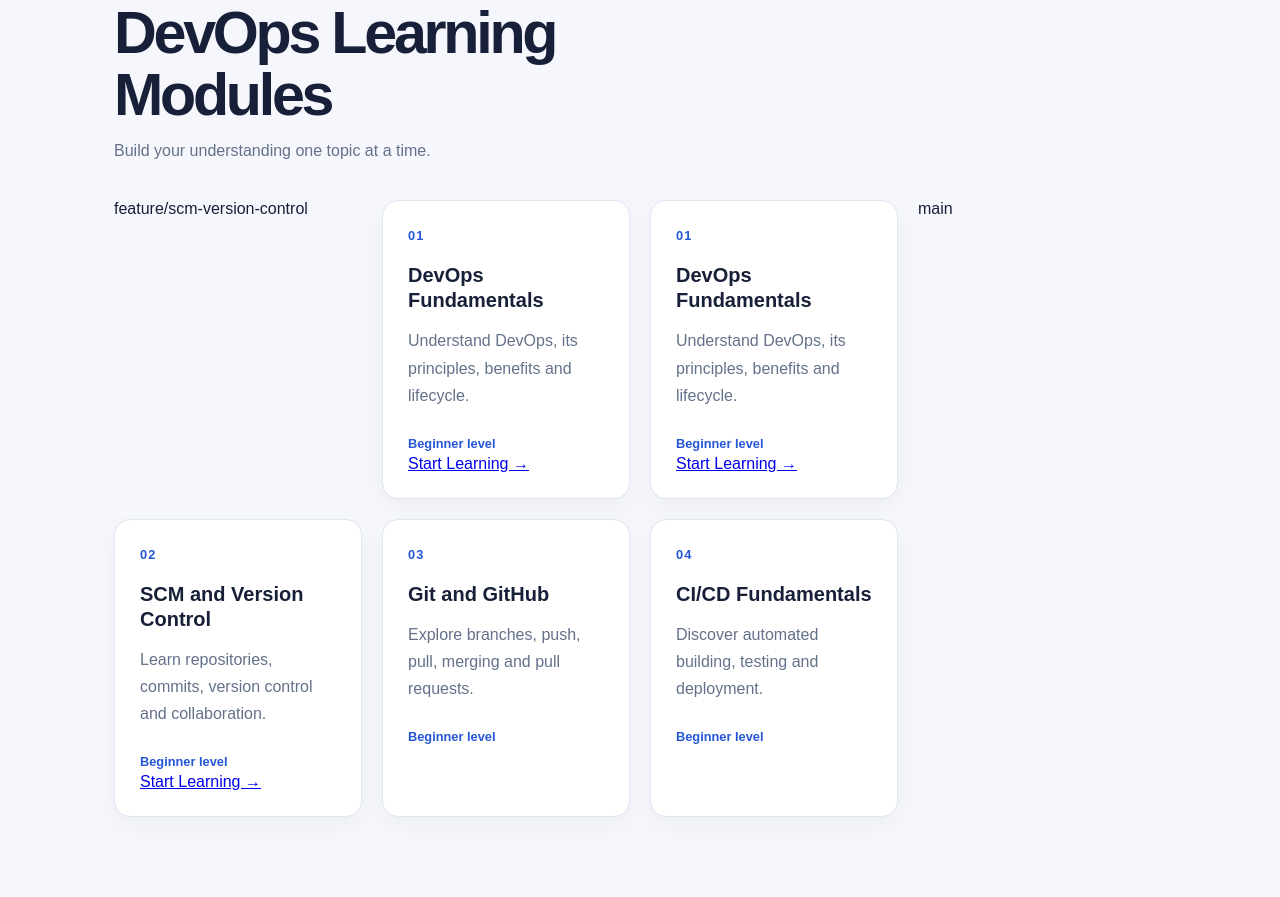
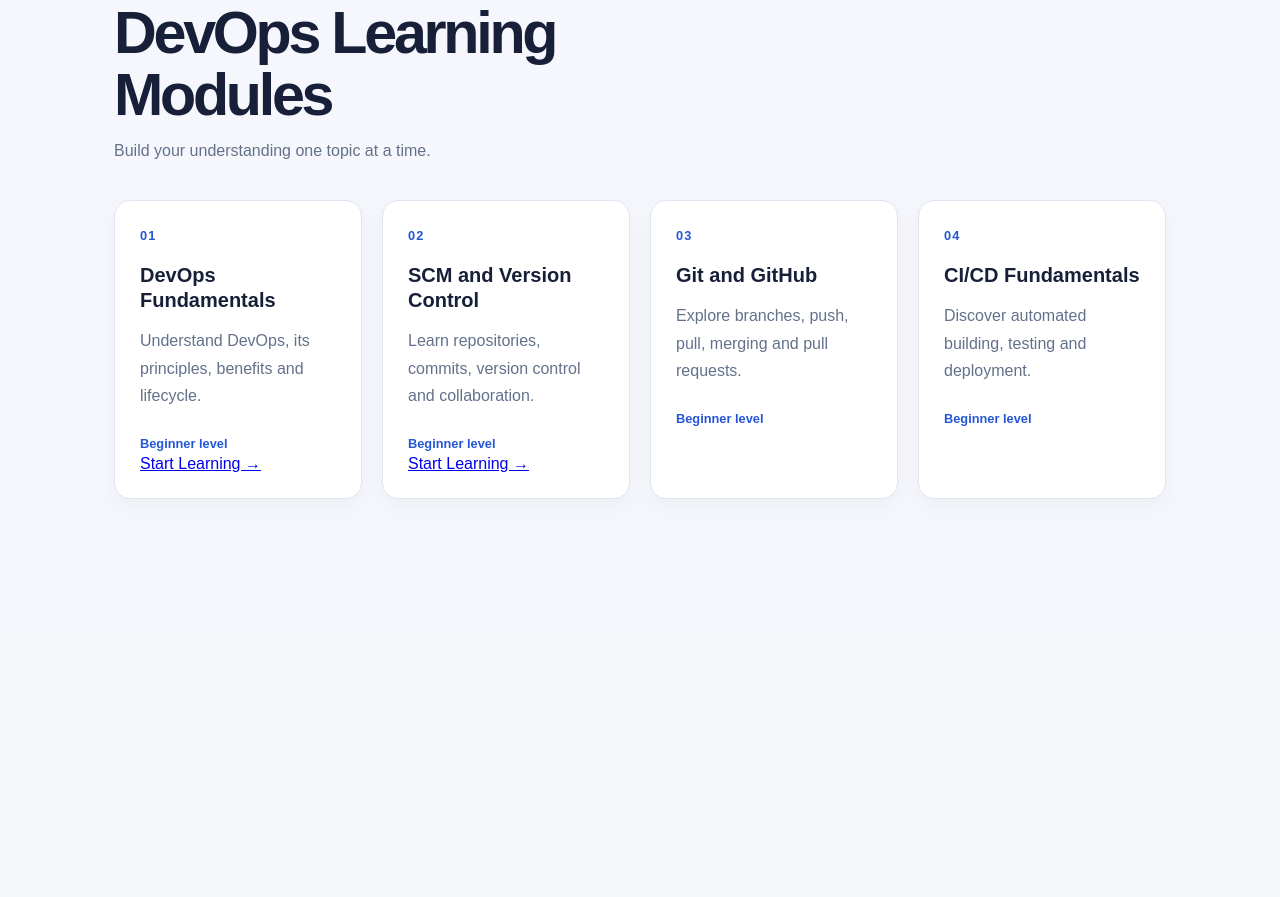
Before and after one commit to Bhoomika-khariwal/devtrack-devOps-project-sem3-, a Flask app: page /lessons in a window 1280 px wide. Shown: the part 164-1061 px from the top of the page. After the commit the page ends 663 px from the top, so only its background shows below. Run offline with Flask 3, Linux system fonts and the light colour scheme.

Commit message:
fix : devops duplicate module

```diff
--- a/templates/lessons.html
+++ b/templates/lessons.html
@@ -18,7 +18,7 @@
         <p>Build your understanding one topic at a time.</p>
 
         <section class="modules">
-feature/scm-version-control
+
 
 <article class="card">
     <span>01</span>
@@ -30,16 +30,7 @@ feature/scm-version-control
     </a>
 </article>
 
-            <article class="card">
-                <span>01</span>
-                <h2>DevOps Fundamentals</h2>
-                <p>Understand DevOps, its principles, benefits and lifecycle.</p>
-                <p class="status">Beginner level</p>
-                <a href="/lessons/devops-basics" class="lesson-link">
-               Start Learning →
-                 </a>
-            </article>
-          main
+
 
             <article class="card">
                 <span>02</span>
```
